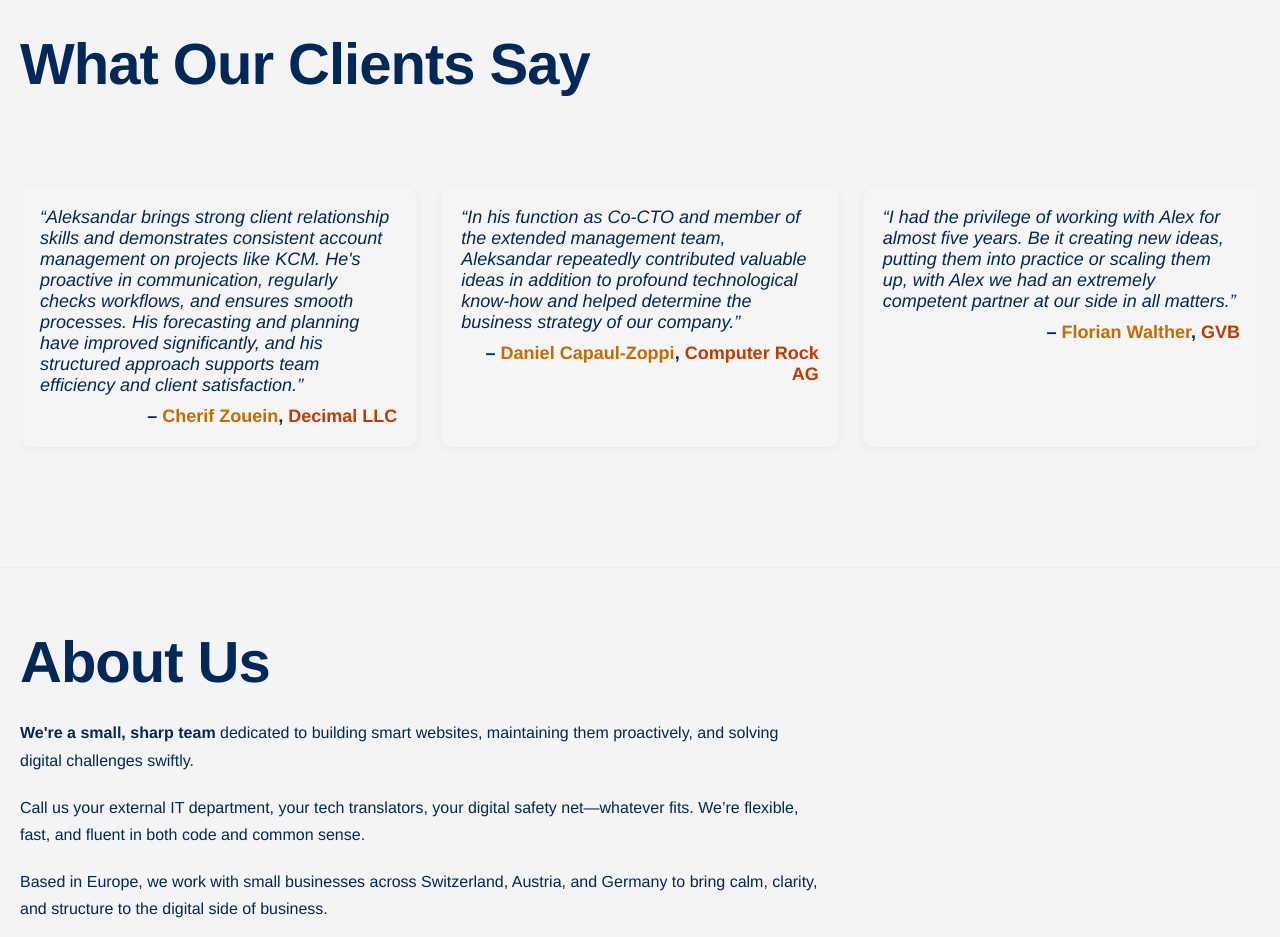
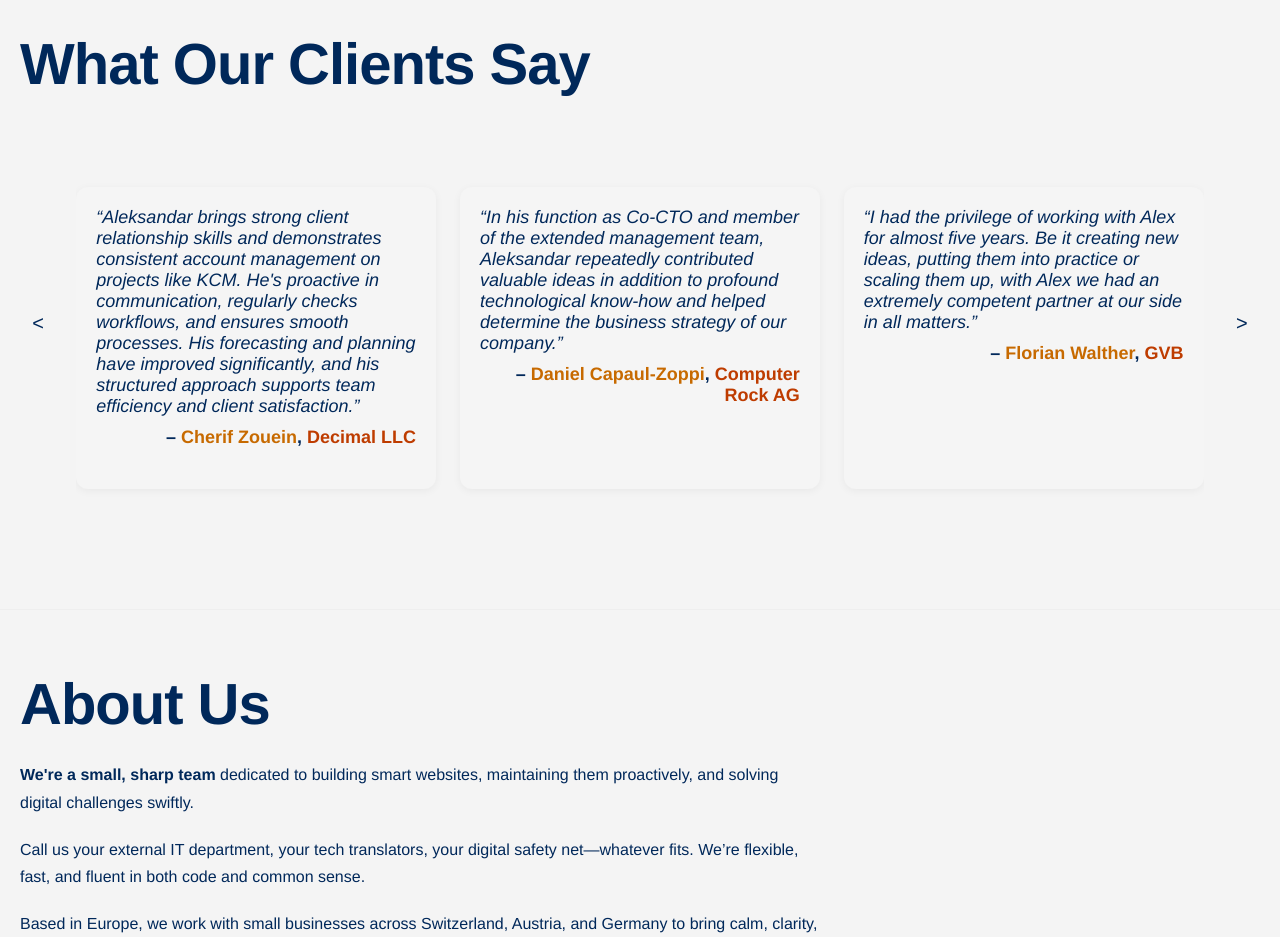
Before and after one commit to Bozic-IT-Services/allthatbrand.ch, a plain HTML site: page index.html in a window 1280 px wide. Shown: the part 2600-3537 px from the top of the page. Drawn offline with Linux system fonts and the light colour scheme.

Commit message:
added carousel

```diff
--- a/css/style.css
+++ b/css/style.css
@@ -342,31 +342,37 @@ a {
   letter-spacing: -1px;
 }
 
+.carousel {
+  display: flex;
+  align-items: center;
+  gap: 20px;
+}
+
+.carousel-button {
+  background-color: inherit;
+  border: none;
+  border-radius: 50%;
+  color: var(--text-color);
+  width: 40px;
+  height: 40px;
+  display: flex;
+  justify-content: center;
+  align-items: center;
+  cursor: pointer;
+  transition: background-color 0.3s ease, transform 0.3s ease;
+  font-size: 20px;
+}
+
+.carousel-button:hover {
+  background-color: var(--scroll-color-hover);
+  transform: scale(1.1);
+}
+
 .testimonials-grid {
   display: inline-flex;
   gap: 24px;
-  overflow-x: scroll;
-  overflow-y: hidden;
+  overflow: hidden;
   width: 100%;
-}
-
-.testimonials-grid::-webkit-scrollbar {
-  width: 8px;
-  height: 8px;
-}
-
-.testimonials-grid::-webkit-scrollbar-thumb {
-  background-color: var(--scroll-color);
-  border-radius: 4px;
-}
-
-.testimonials-grid::-webkit-scrollbar-thumb:hover {
-  background-color: var(--scroll-color-hover);
-}
-
-.testimonials-grid::-webkit-scrollbar-track {
-  background-color: var(--divider);
-  border-radius: 4px;
 }
 
 .testimonial-card {
@@ -417,7 +423,7 @@ a {
     padding-top: 100px;
   }
 
-  .testimonial-card{
+  .testimonial-card {
     width: 100%;
   }
 }
--- a/index.html
+++ b/index.html
@@ -122,7 +122,7 @@
         <div class="container">
           <h1 id="hero-heading">
             Clear goals. Smart execution. Real impact.<br />
-            All That <span style="color: #ff540c;">Brand</span> at every step.
+            All That <span style="color: #ff540c">Brand</span> at every step.
           </h1>
           <p>
             With a strong foundation in tech and business,<br />
@@ -214,6 +214,8 @@
       <section id="testimonials" class="testimonials fade-in" aria-labelledby="testimonials-heading">
         <div class="container">
           <h2 id="testimonials-heading">What Our Clients Say</h2>
+          <div class="carousel">
+            <button class="carousel-button prev" aria-label="Previous testimonial" aria-controls="testimonials" aria-expanded="false"><</button>
             <div class="testimonials-grid">
               <div class="testimonial-card">
                 <p class="quote">
@@ -238,11 +240,14 @@
               </div>
               <div class="testimonial-card">
                 <p class="quote">
-                “I’ve been working with Alex and his team for two years now and I’m completely satisfied. They built the website for Myssak Aesthetic from the ground up and perfectly captured the look
-                and feel I had envisioned—elegant, modern, and professional. What I especially appreciate is their reliability, fast communication, and ongoing support in day-to-day operations.”
+                  “I’ve been working with Alex and his team for two years now and I’m completely satisfied. They built the website for Myssak Aesthetic from the ground up and perfectly captured the
+                  look and feel I had envisioned—elegant, modern, and professional. What I especially appreciate is their reliability, fast communication, and ongoing support in day-to-day
+                  operations.”
                 </p>
                 <p class="author">– <span class="author-name">Irina Myssak</span>, <span class="company-name">Myssak Aesthetic</span></p>
               </div>
+            </div>
+            <button class="carousel-button next" aria-label="Next testimonial" aria-controls="testimonials" aria-expanded="false">></button>
           </div>
         </div>
       </section>
--- a/js/script.js
+++ b/js/script.js
@@ -23,6 +23,46 @@ document.addEventListener("DOMContentLoaded", () => {
   hamburger.addEventListener("click", () => {
     hamburger.classList.toggle("open");
     navLinks.classList.toggle("show");
+  });
+
+  // Carousel Implementation
+  const prevBtn = document.querySelector(".prev");
+  const nextBtn = document.querySelector(".next");
+  const testimonials = document.querySelectorAll(".testimonial-card");
+  let mobile = window.matchMedia("(max-width: 768px)").matches;
+  let currentIndex = 0;
+
+  prevBtn.addEventListener("click", () => {
+    currentIndex--;
+    if (currentIndex < 0) {
+      currentIndex = 0;
+    }
+    testimonials.forEach((testimonial) => {
+      let testimonialsGap = parseInt(getComputedStyle(document.querySelector(".testimonials-grid")).gap);
+      let testimonialWidth = parseInt(getComputedStyle(testimonial).width);
+      let translateValue = testimonialWidth + testimonialsGap;
+      testimonial.style.transform = `translateX(-${currentIndex * translateValue}px)`;
+    });
+  });
+
+  nextBtn.addEventListener("click", () => {
+    currentIndex++;
+    mobile = window.matchMedia("(max-width: 768px)").matches;
+    if (mobile) {
+      if (currentIndex > 3) {
+        currentIndex = 3;
+      }
+    } else {
+      if (currentIndex > 1) {
+        currentIndex = 1;
+      }
+    }
+    testimonials.forEach((testimonial) => {
+      let testimonialsGap = parseInt(getComputedStyle(document.querySelector(".testimonials-grid")).gap);
+      let testimonialWidth = parseInt(getComputedStyle(testimonial).width);
+      let translateValue = testimonialWidth + testimonialsGap;
+      testimonial.style.transform = `translateX(-${currentIndex * translateValue}px)`;
+    });
   });
 
   // Dark Mode Toggle
```
Lines whose indentation alone changed are shown as unchanged.
